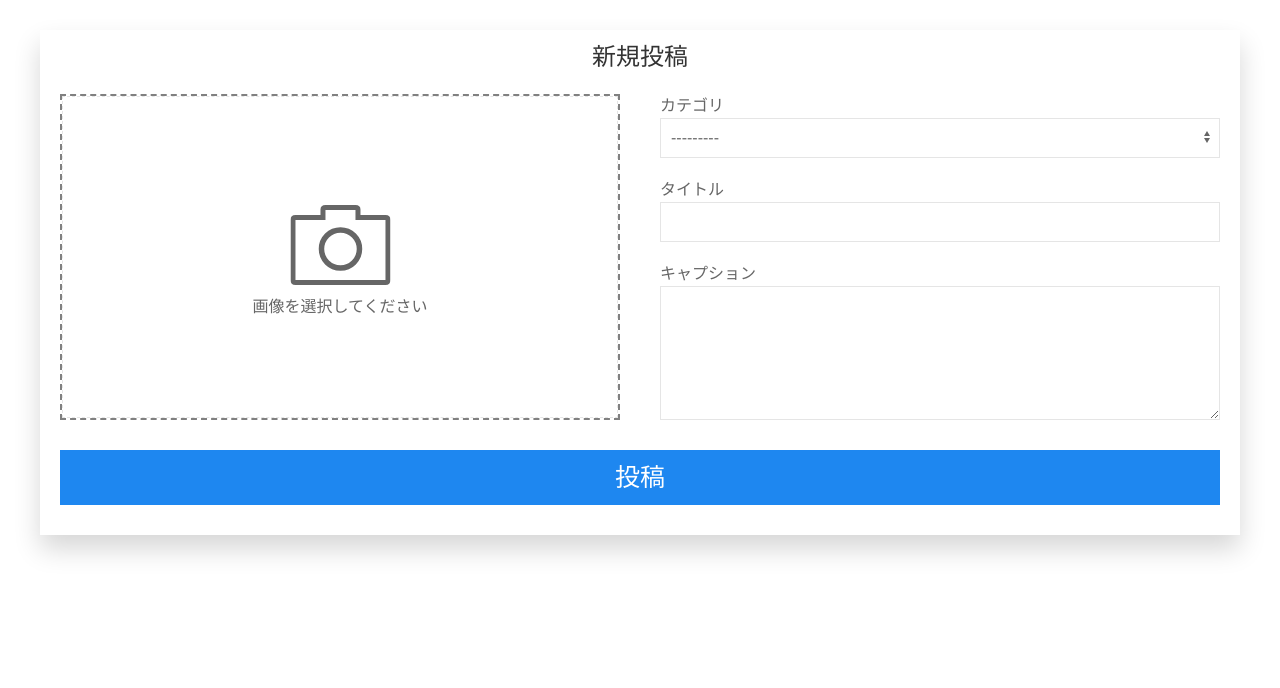
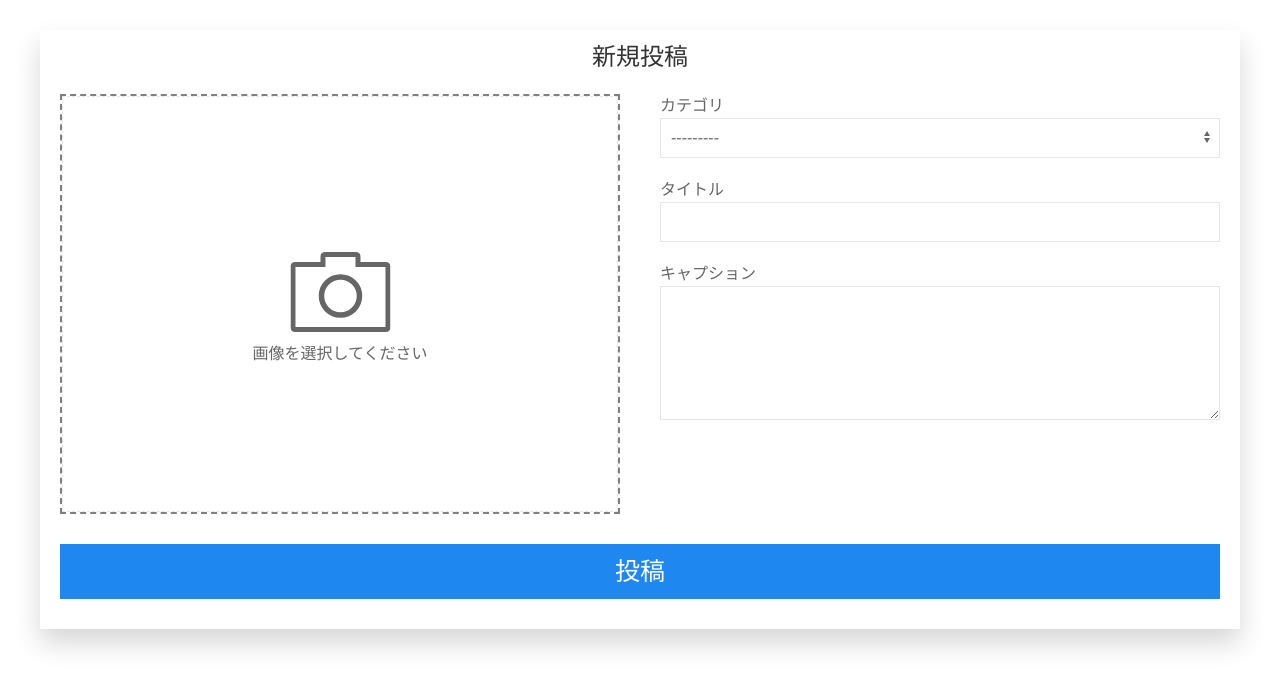
Before and after one commit to taki-21/doboku-post, a Django app: page /create/ in a window 1280 px wide. Shown: the part 68-756 px from the top of the page. Run offline with Django 3.2, Linux system fonts and the light colour scheme; data that the repository does not hold is empty; some libraries are stand-ins or nearby versions.

Commit message:
Update: 投稿フォームの画像アップロード欄のサイズ調整#13

```diff
--- a/static/css/style.css
+++ b/static/css/style.css
@@ -322,7 +322,7 @@ p {
 .uk-placeholder {
     margin-bottom: 0px;
     height: 100%;
-    padding: 30px 30px;
+    padding: 0px 0px;
     background: 0 0;
     position: relative;
 }
@@ -357,13 +357,12 @@ p {
     margin-top: 10px;
     font-size: 25px;
 }
-
 .uk-form-custom {
     display: block;
     position: relative;
     max-width: 100%;
     vertical-align: middle;
-    height: 100%;
+    height: 420px;
     border: 2px dashed gray;
 }
 
```
